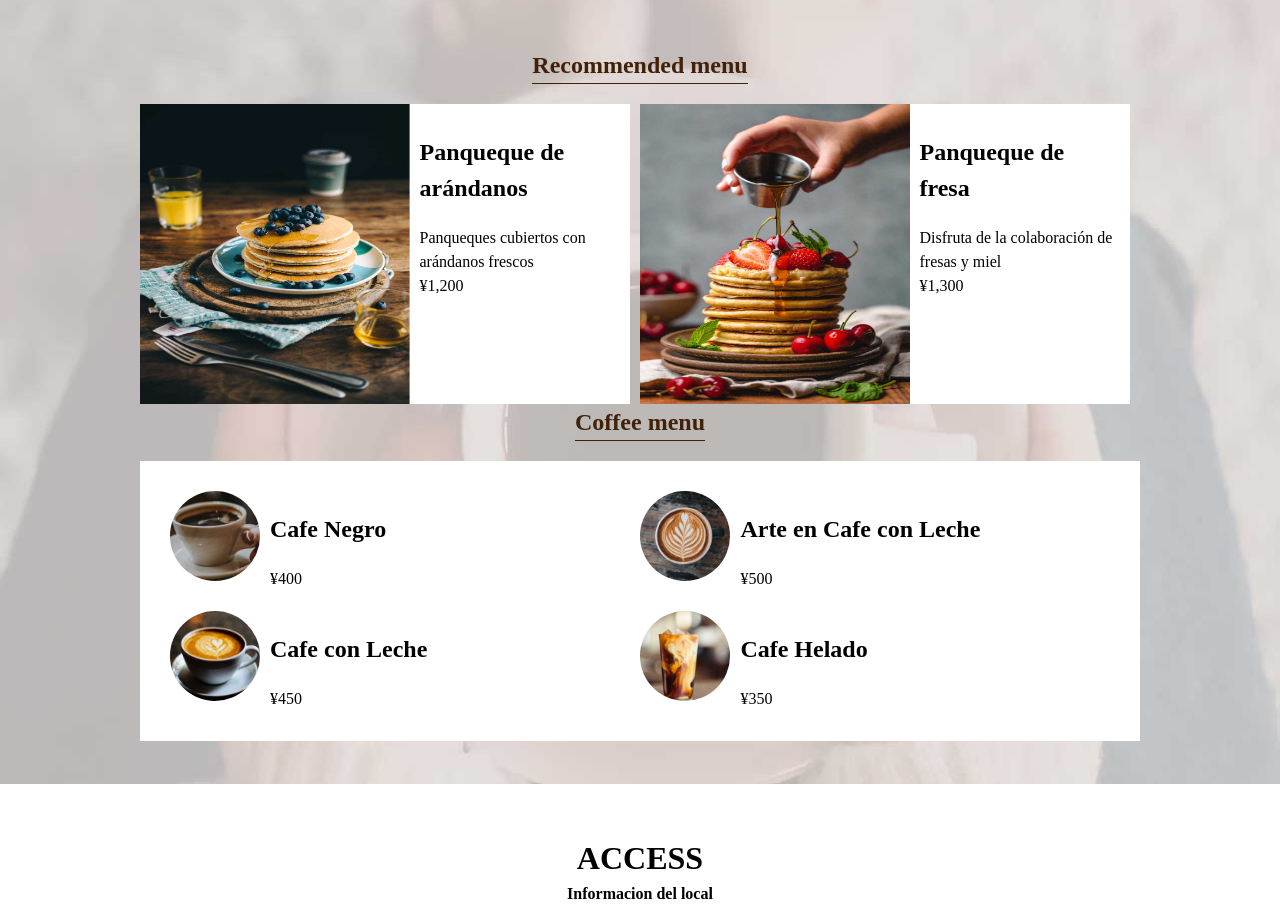
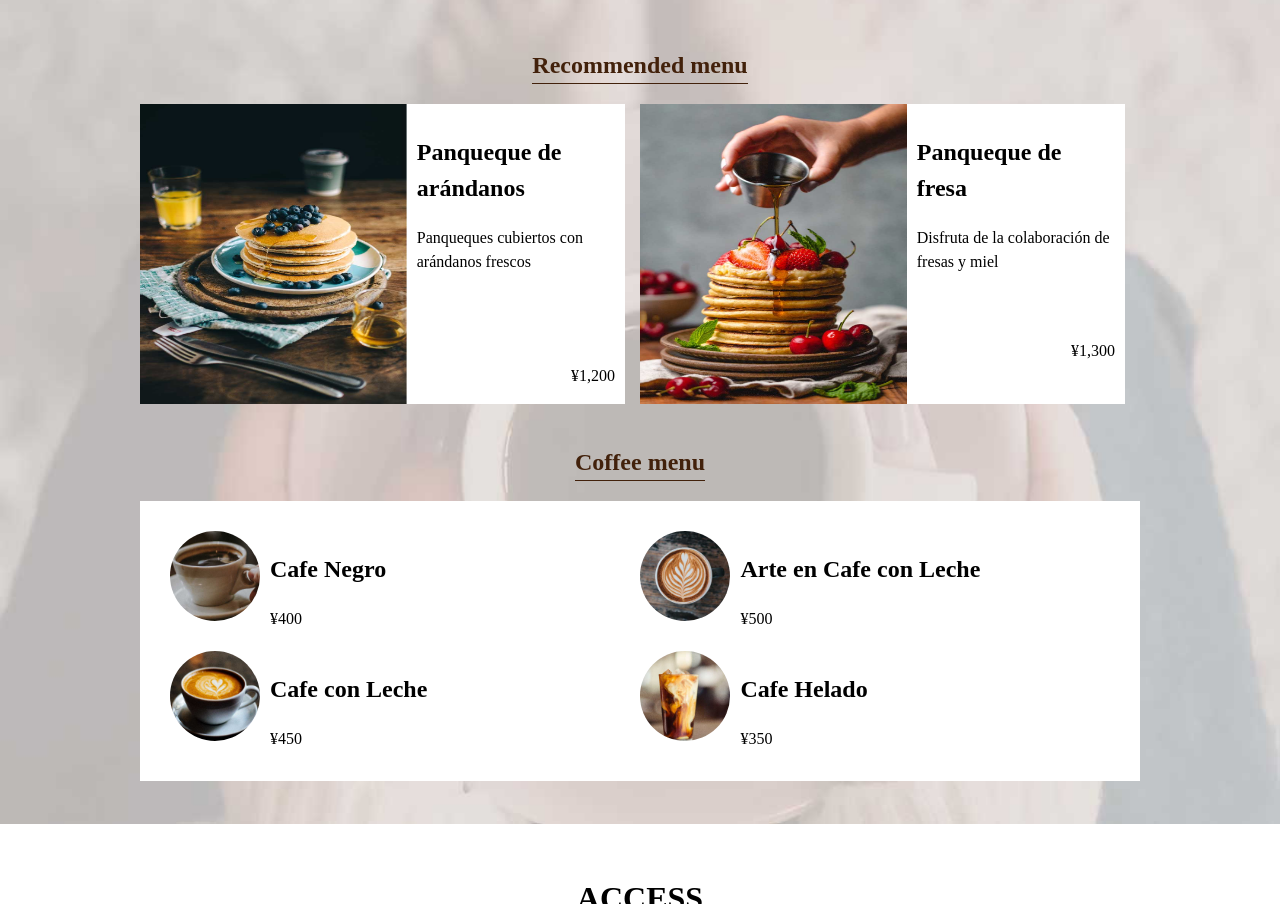
Before and after one commit to Axok74/semana2, a plain HTML site: page index.html in a window 1280 px wide. Shown: the part 1161-2065 px from the top of the page. Drawn offline with Linux system fonts and the light colour scheme.

Commit message:
v6
fondo solucionado

```diff
--- a/css/main.css
+++ b/css/main.css
@@ -101,6 +101,7 @@ margin-top: 150px;
   margin: 0 auto;
   width: 1000px;
   max-height: 300px;
+  margin-bottom: 40px;
 }
 .d1 ul{
   display: flex;
@@ -109,10 +110,18 @@ margin-top: 150px;
   background-color: white;
   display: flex;
   width: 49%;
-  margin-right: 10px;
+  margin-right: 15px;
 }
 .d1 ul li img {
   width: 55%;
+}
+.p{
+  margin-top: 90px;
+  text-align: right;
+}
+.p2 {
+  margin-top: 65px;
+  text-align: right;
 }
 .text1 {
   width: 45%;
@@ -146,7 +155,7 @@ margin-top: 150px;
   height: 90px;
 }
 .background {
-  background-image: url("/images/sample_menu_bg.jpg");
+  background-image: url(../images/sample_menu_bg.jpg);
   background-size: cover;
   background-repeat: no-repeat;
   background-attachment: fixed;
--- a/index.html
+++ b/index.html
@@ -56,7 +56,7 @@
                 <div class="text1">
                 <h2>Panqueque de arándanos</h2>
                 <p>Panqueques cubiertos con arándanos frescos</p>
-                <p>¥1,200</p>
+                <p class="p">¥1,200</p>
                 </div>
             </li>
             <li>
@@ -64,7 +64,7 @@
                 <div class="text1">
                 <h2>Panqueque de fresa</h2>
                 <p>Disfruta de la colaboración de fresas y miel</p>
-                <p>¥1,300</p>
+                <p class="p2">¥1,300</p>
                 </div>
             </li>
         </ul>
```
